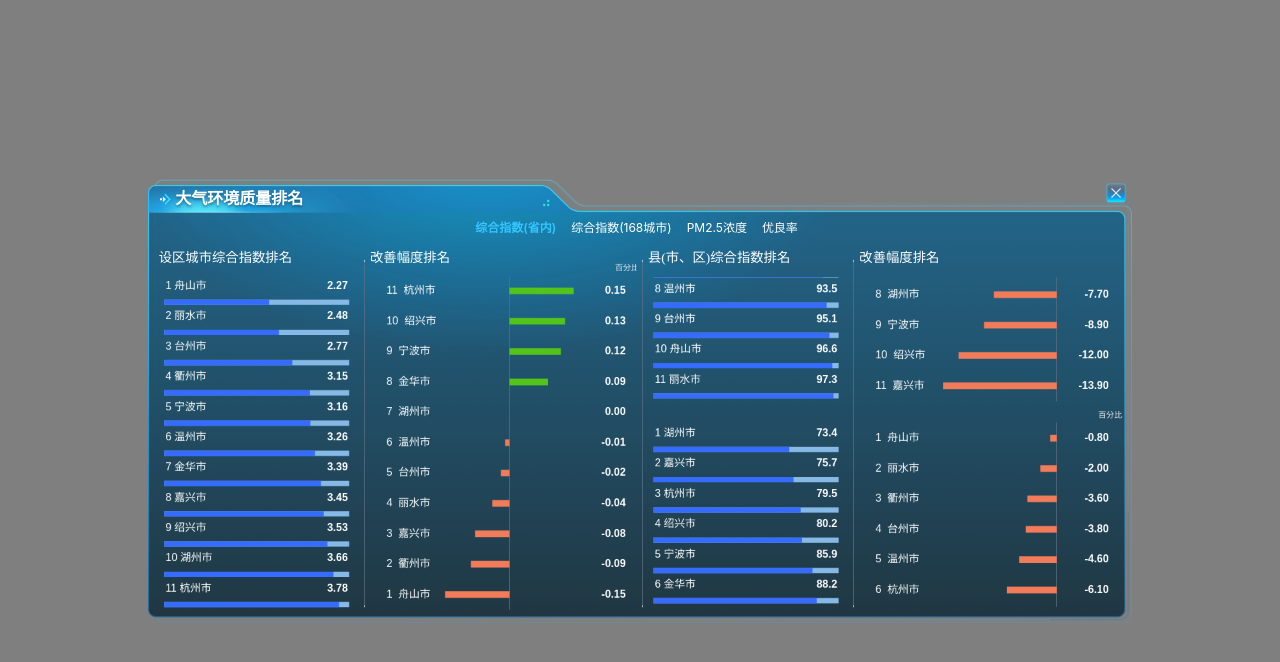
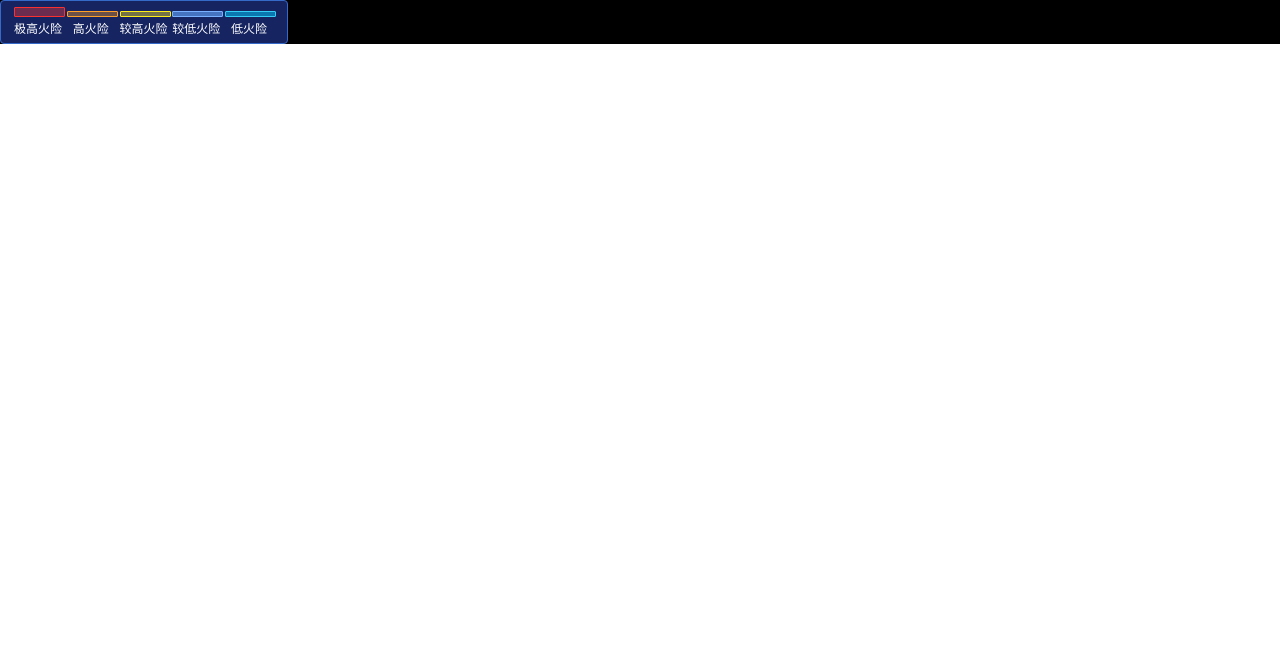
Before and after one commit to kamss4540/custom-component, a React app: page / in a window 1280 px wide. Shown: the top 662 px of the page. Built offline with nearby package versions, Linux system fonts and the light colour scheme; the HTML template or start-up script is replaced by a standard one.

Commit message:
报警跟踪提交

```diff
--- /dev/null
+++ b/src/AlertTracking/ProgressBar/index.module.less
@@ -0,0 +1,26 @@
+.progress_bar {
+	width: 100%;
+	height: 8px;
+	background: rgba(140, 91, 54, 0.2);
+	overflow: hidden;
+	position: relative;
+
+	.progress_bar_percent {
+		height: 100%;
+		background-color: #4caf50;
+		position: absolute;
+		top: 0;
+		left: 0;
+		transition: width 0.5s ease;
+
+		&::after {
+			content: "";
+			position: absolute;
+			display: block;
+			width: 2px;
+			height: 8px;
+			background: #fff;
+			right: 0;
+		}
+	}
+}
--- /dev/null
+++ b/src/AlertTracking/index.module.less
@@ -0,0 +1,31 @@
+.layout {
+	width: 100%;
+	display: flex;
+	justify-content: space-evenly;
+
+	.item {
+		height: 101px;
+		background: rgba(24, 76, 167, 0.34);
+		border-radius: 12px;
+		border: 1px solid rgba(44, 133, 255, 0.51);
+		text-align: center;
+		padding-top: 15px;
+		padding-left: 9px;
+		padding-right: 9px;
+        cursor: pointer;
+
+		.num {
+			font-size: 22px;
+			font-weight: bold;
+			color: #fff;
+			margin-bottom: 10px;
+		}
+
+		.name {
+			font-size: 16px;
+			font-weight: bold;
+			color: #ebf1ff;
+			margin-top: 10px;
+		}
+	}
+}
--- a/src/App.js
+++ b/src/App.js
@@ -1,4 +1,4 @@
-import Com from "./AqiRankingPopup";
+import Com from "./FireDangerClass";
 
 const data = [
 	{ name: "杭州市", value: 50, level: "优" },
--- /dev/null
+++ b/src/FireDangerClass/index.js
@@ -0,0 +1,61 @@
+import React, { useState } from "react";
+import styles from "./index.module.less";
+
+export default () => {
+	const [activeKey, setActiveKey] = useState(0);
+	const list = [
+		{
+			color: "rgba(234, 55, 55, 0.40)",
+			borderColor: "rgba(249, 49, 49, 1)",
+			boxShadow: "0px 0px 4px 0px rgba(234,55,55,0.5",
+			label: "极高火险",
+			key: 0,
+		},
+		{
+			color: "rgba(234, 145, 34, 0.40)",
+			borderColor: "rgba(253, 160, 41, 1)",
+			boxShadow: "0px 2px 4px 0px rgba(234,145,34,0.5)",
+			label: "高火险",
+			key: 1,
+		},
+		{
+			color: "rgba(255, 233, 31, 0.40)",
+			borderColor: "rgba(253, 237, 27, 1)",
+			boxShadow: "0px 0px 4px 0px rgba(255,233,31,0.5)",
+			label: "较高火险",
+			key: 2,
+		},
+		{
+			color: "rgba(101, 168, 255, 0.60)",
+			borderColor: "rgba(121, 176, 255, 1)",
+			boxShadow: "0px 0px 4px 0px rgba(101,168,255,0.5)",
+			label: "较低火险",
+			key: 3,
+		},
+		{
+			color: "rgba(0, 202, 255, 0.50)",
+			borderColor: "rgba(52, 205, 245, 1)",
+			boxShadow: "0px 0px 4px 0px rgba(48,223,245,0.5)",
+			label: "低火险",
+			key: 4,
+		},
+	];
+	return (
+		<div className={styles.layout}>
+			{list.map((item, index) => (
+				<div
+					key={index}
+					className={`${styles.item} ${
+						activeKey == item.key ? styles.active : ""
+					}`}
+				>
+					<i
+						className={styles.icon}
+						style={{ background: item.color, borderColor: item.borderColor }}
+					/>
+					<span>{item.label}</span>
+				</div>
+			))}
+		</div>
+	);
+};
--- /dev/null
+++ b/src/FireDangerClass/index.module.less
@@ -0,0 +1,45 @@
+.layout {
+	width: 288px;
+	height: 44px;
+	background: rgba(22, 36, 97, 1);
+	border-radius: 4px;
+	display: flex;
+	border: 1px solid rgba(54, 106, 201, 1);
+	padding: 0 13px;
+	justify-content: space-between;
+	box-sizing: border-box;
+
+	.item {
+		width: 49px;
+		position: relative;
+
+		.icon {
+			width: 49px;
+			height: 4px;
+			border-radius: 1px;
+			display: block;
+			border: 1px solid rgba(54, 106, 201, 1);
+			position: absolute;
+			bottom: 26px;
+		}
+
+		span {
+			position: absolute;
+			bottom: 5px;
+			width: 48px;
+			height: 17px;
+			font-size: 12px;
+			font-family: PingFangSC-Regular, PingFang SC;
+			font-weight: 400;
+			color: #ffffff;
+			line-height: 17px;
+			text-align: center;
+		}
+	}
+
+	.active {
+		.icon {
+			height: 8px;
+		}
+	}
+}
```
Also changed, not shown: src/AlertTracking/ProgressBar/index.jsx (added, +19 -0 lines), src/AlertTracking/index.jsx (added, +113 -0 lines).
